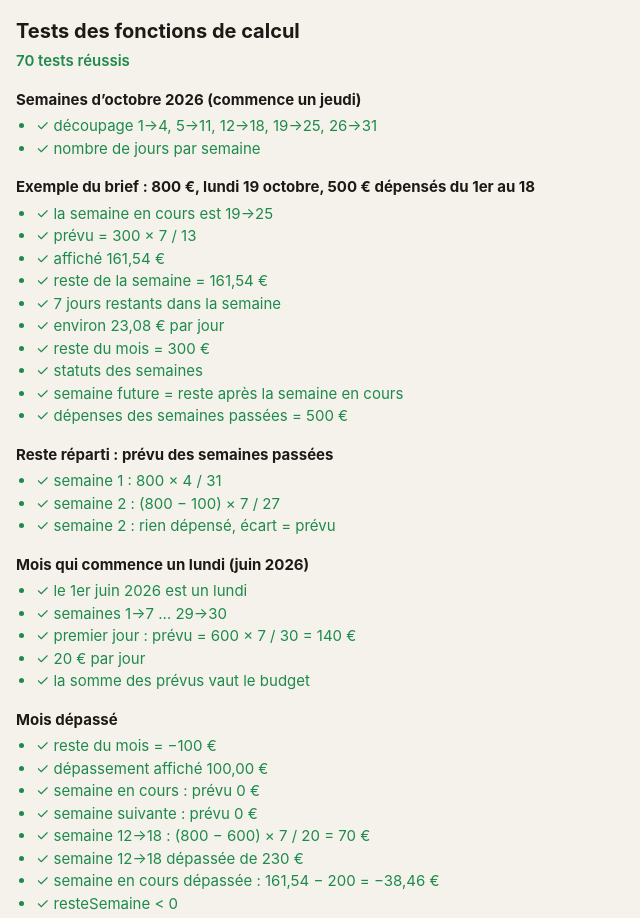
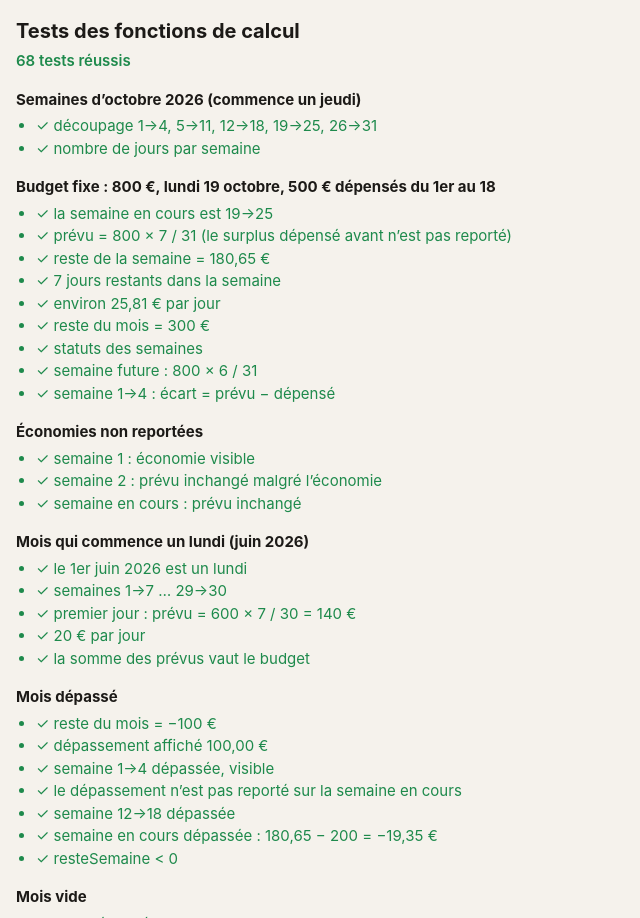
Before and after one commit to Hgo0123/mr-krabs, a plain HTML site: page tests.html in a window 1280 px wide. Shown: the top 918 px of the page, without its empty margins (0-640 px from the left). Drawn offline with Linux system fonts and the light colour scheme.

Commit message:
Budget hebdo fixe, sans report des économies ni des dépassements
Chaque semaine reçoit budget × jours / jours du mois ; l'écart
reste affiché mais n'affecte plus les semaines suivantes.

Co-Authored-By: Claude Opus 5.5 <noreply@anthropic.com>

```diff
--- a/app.js
+++ b/app.js
@@ -179,7 +179,7 @@
       return `
         <li class="week future">
           <span class="dates">${dates}</span>
-          <span class="main num">≈ ${fmt(w.planned)}</span>
+          <span class="main num">${fmt(w.planned)}</span>
           <span class="detail">${w.spent ? fmt(w.spent) + ' déjà saisis' : ''}</span>
           <span class="detail right">prévu</span>
         </li>`;
--- a/calc.js
+++ b/calc.js
@@ -85,10 +85,10 @@
   /**
    * Calcule le résumé d'un mois et le budget de chaque semaine.
    *
-   * Semaines passées et en cours : formule exacte du brief
-   *   prévu(S) = max(0, budget − dépenses avant S) × joursDeS / joursRestants(S)
-   * Semaines futures (estimation) : on suppose que la semaine précédente
-   * consomme au moins son prévu, puis le reste est réparti de la même façon.
+   * Budget fixe par semaine, sans report :
+   *   prévu(S) = budget × joursDeS / joursDuMois
+   * Les économies ou dépassements d'une semaine sont visibles (écart = prévu − dépensé)
+   * mais ne modifient pas le prévu des semaines suivantes.
    */
   function computeMonth({ budget, expenses, year, month, today }) {
     const dim = daysInMonth(year, month);
@@ -101,8 +101,6 @@
     const isCurrentMonth = viewIdx === todayIdx;
     const todayDay = isCurrentMonth ? t.d : null;
 
-    let rest = budget;
-    let daysLeft = dim;
     let currentWeek = null;
 
     const weeks = getWeeks(year, month).map((w, index) => {
@@ -116,19 +114,15 @@
       let wSpent = 0;
       for (let d = w.start; d <= w.end; d++) wSpent += byDay[d].total;
 
-      const planned = Math.max(0, rest) * w.days / daysLeft;
+      const planned = budget * w.days / dim;
       const week = {
         ...w,
         index,
         status,
-        restAtStart: rest,
         planned,
         spent: wSpent,
         remaining: planned - wSpent,
       };
-
-      rest -= status === 'past' ? wSpent : Math.max(planned, wSpent);
-      daysLeft -= w.days;
 
       if (status === 'current') {
         week.daysLeftInWeek = w.end - todayDay + 1;
--- a/sw.js
+++ b/sw.js
@@ -1,6 +1,6 @@
 /* Service worker : met en cache tous les fichiers de l'appli (cache first).
    Incrémenter VERSION à chaque déploiement pour forcer la mise à jour. */
-const VERSION = 'v1';
+const VERSION = 'v2';
 const CACHE = `budget-${VERSION}`;
 const FILES = [
   './',
--- a/tests.html
+++ b/tests.html
@@ -54,29 +54,26 @@
       eq(C.getWeeks(2026, 10).map((w) => w.days), [4, 7, 7, 7, 6], 'nombre de jours par semaine');
     });
 
-    describe('Exemple du brief : 800 €, lundi 19 octobre, 500 € dépensés du 1er au 18', () => {
+    describe('Budget fixe : 800 €, lundi 19 octobre, 500 € dépensés du 1er au 18', () => {
       const expenses = [exp('2026-10-02', 200), exp('2026-10-10', 150), exp('2026-10-18', 150)];
       const r = C.computeMonth({ budget: 80000, expenses, year: 2026, month: 10, today: '2026-10-19' });
       const cur = r.currentWeek;
       eq([cur.start, cur.end], [19, 25], 'la semaine en cours est 19→25');
-      near(cur.planned, 30000 * 7 / 13, 'prévu = 300 × 7 / 13');
-      eq(C.formatEuros(cur.planned), C.formatEuros(16154), 'affiché 161,54 €');
-      eq(Math.round(cur.remaining), 16154, 'reste de la semaine = 161,54 €');
+      near(cur.planned, 80000 * 7 / 31, 'prévu = 800 × 7 / 31 (le surplus dépensé avant n\u2019est pas reporté)');
+      eq(Math.round(cur.remaining), 18065, 'reste de la semaine = 180,65 €');
       eq(cur.daysLeftInWeek, 7, '7 jours restants dans la semaine');
-      eq(Math.round(cur.perDay), 2308, 'environ 23,08 € par jour');
+      eq(Math.round(cur.perDay), 2581, 'environ 25,81 € par jour');
       eq(r.remaining, 30000, 'reste du mois = 300 €');
       eq(r.weeks.map((w) => w.status), ['past', 'past', 'past', 'current', 'future'], 'statuts des semaines');
-      near(r.weeks[4].planned, 30000 - 30000 * 7 / 13, 'semaine future = reste après la semaine en cours');
-      const sumPast = r.weeks.slice(0, 3).reduce((s, w) => s + w.spent, 0);
-      eq(sumPast, 50000, 'dépenses des semaines passées = 500 €');
+      near(r.weeks[4].planned, 80000 * 6 / 31, 'semaine future : 800 × 6 / 31');
+      near(r.weeks[0].remaining, 80000 * 4 / 31 - 20000, 'semaine 1→4 : écart = prévu − dépensé');
     });
 
-    describe('Reste réparti : prévu des semaines passées', () => {
-      const expenses = [exp('2026-10-02', 100)];
-      const r = C.computeMonth({ budget: 80000, expenses, year: 2026, month: 10, today: '2026-10-20' });
-      near(r.weeks[0].planned, 80000 * 4 / 31, 'semaine 1 : 800 × 4 / 31');
-      near(r.weeks[1].planned, 70000 * 7 / 27, 'semaine 2 : (800 − 100) × 7 / 27');
-      near(r.weeks[1].remaining, 70000 * 7 / 27, 'semaine 2 : rien dépensé, écart = prévu');
+    describe('Économies non reportées', () => {
+      const r = C.computeMonth({ budget: 80000, expenses: [exp('2026-10-02', 10)], year: 2026, month: 10, today: '2026-10-20' });
+      near(r.weeks[0].remaining, 80000 * 4 / 31 - 1000, 'semaine 1 : économie visible');
+      near(r.weeks[1].planned, 80000 * 7 / 31, 'semaine 2 : prévu inchangé malgré l\u2019économie');
+      near(r.currentWeek.planned, 80000 * 7 / 31, 'semaine en cours : prévu inchangé');
     });
 
     describe('Mois qui commence un lundi (juin 2026)', () => {
@@ -95,13 +92,12 @@
       const r = C.computeMonth({ budget: 80000, expenses, year: 2026, month: 10, today: '2026-10-20' });
       eq(r.remaining, -10000, 'reste du mois = −100 €');
       eq(C.formatEuros(-r.remaining), C.formatEuros(10000), 'dépassement affiché 100,00 €');
-      eq(r.currentWeek.planned, 0, 'semaine en cours : prévu 0 €');
-      eq(r.weeks[4].planned, 0, 'semaine suivante : prévu 0 €');
-      near(r.weeks[2].planned, 20000 * 7 / 20, 'semaine 12→18 : (800 − 600) × 7 / 20 = 70 €');
-      near(r.weeks[2].remaining, 7000 - 30000, 'semaine 12→18 dépassée de 230 €');
+      near(r.weeks[0].remaining, 80000 * 4 / 31 - 60000, 'semaine 1→4 dépassée, visible');
+      near(r.currentWeek.planned, 80000 * 7 / 31, 'le dépassement n\u2019est pas reporté sur la semaine en cours');
+      near(r.weeks[2].remaining, 80000 * 7 / 31 - 30000, 'semaine 12→18 dépassée');
 
-      const r2 = C.computeMonth({ budget: 80000, expenses: [exp('2026-10-05', 500), exp('2026-10-19', 200)], year: 2026, month: 10, today: '2026-10-19' });
-      near(r2.currentWeek.remaining, 30000 * 7 / 13 - 20000, 'semaine en cours dépassée : 161,54 − 200 = −38,46 €');
+      const r2 = C.computeMonth({ budget: 80000, expenses: [exp('2026-10-19', 200)], year: 2026, month: 10, today: '2026-10-19' });
+      near(r2.currentWeek.remaining, 80000 * 7 / 31 - 20000, 'semaine en cours dépassée : 180,65 − 200 = −19,35 €');
       eq(r2.currentWeek.remaining < 0, true, 'resteSemaine < 0');
     });
 
```
Also changed, not shown: 1 other file.
